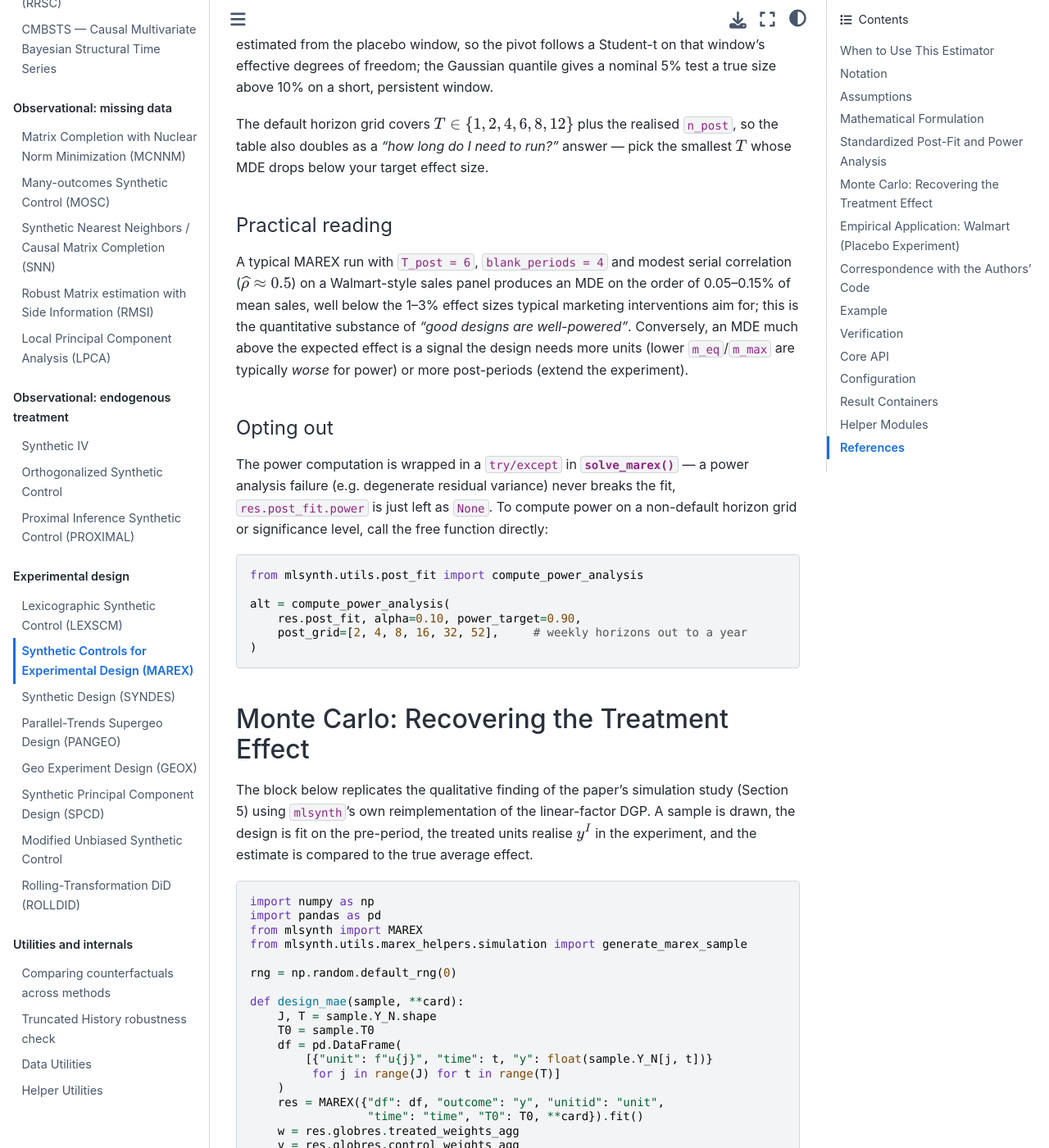
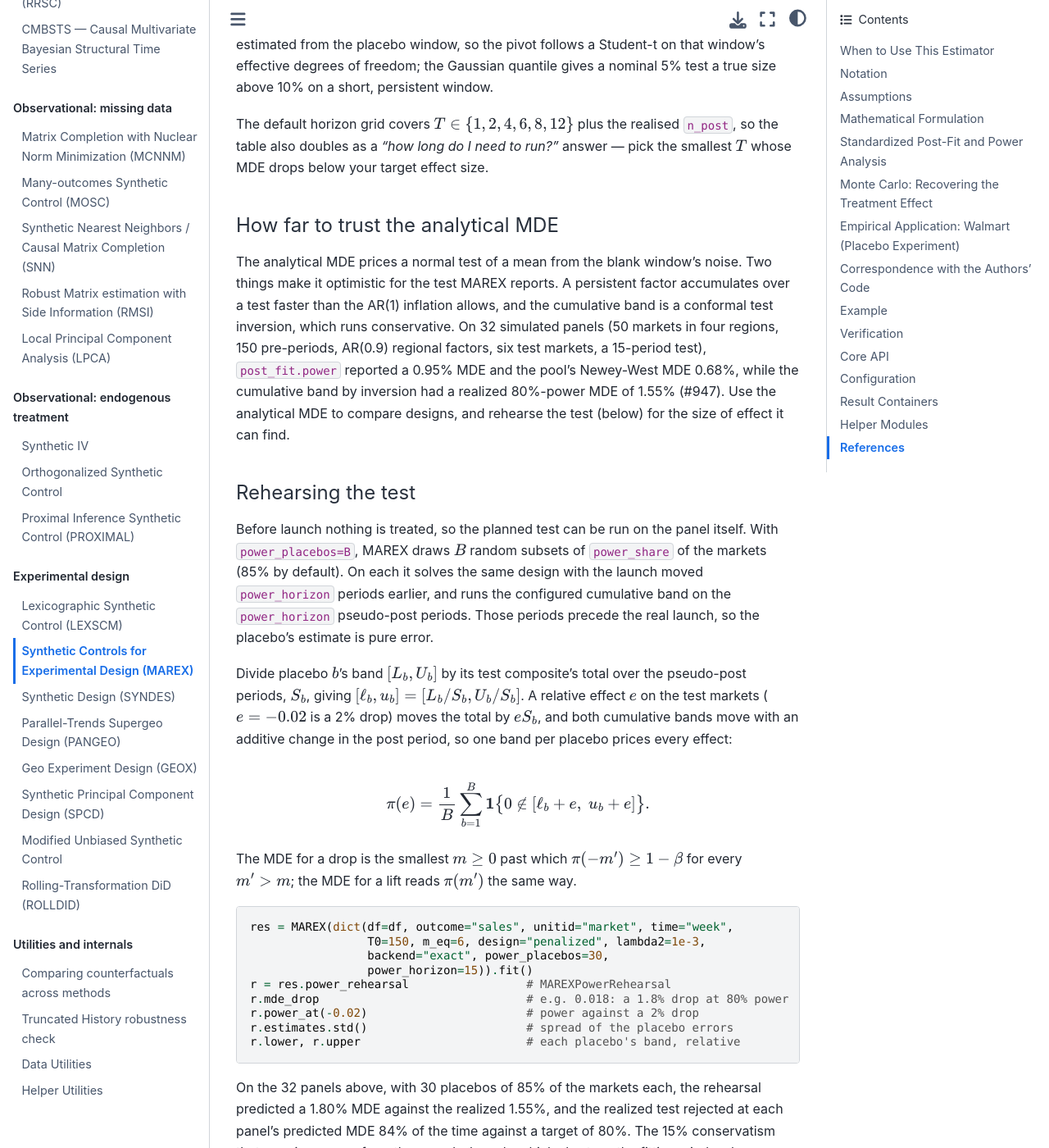
Before and after one commit to jgreathouse9/mlsynth, a Sphinx documentation site: the page built from docs/marex.rst, in a window 1280 px wide and 1400 px high, scrolled down 31841 px. Shown: the whole window at 82% size. Built offline with Sphinx 7.4.7 and the Sphinx Book theme 1.1.4, drawn with Linux system fonts in a browser that asks for light colours; pages that are not in the unit, such as notebooks, are missing from menus; some of the changed text lies outside the part shown.

Commit message:
docs/marex: rehearse the test for its MDE; the analytical MDE is optimistic (#947)
The power section's practical reading promised MDEs of 0.05-0.15% of mean sales.
On 32 simulated panels the analytical MDE was 0.95% (0.68% in the pool) for a
15-period test whose cumulative band by inversion had a realized MDE of 1.55%.
The section now says so, describes power_placebos and its arithmetic, and states
its three limits: it does not rank panels, its placebos drop clusters,
restrictions and budgets, and it costs a design solve per placebo.

Co-Authored-By: Claude Opus 5.5 <noreply@anthropic.com>
Claude-Session: https://claude.ai/code/session_012eUtL6z8zUY8NkURa4Svk7

```diff
--- a/docs/marex.rst
+++ b/docs/marex.rst
@@ -1621,17 +1621,74 @@ realised ``n_post``, so the table also doubles as a *"how long do I need to
 run?"* answer — pick the smallest :math:`T` whose MDE drops below your
 target effect size.
 
-Practical reading
-"""""""""""""""""
-
-A typical MAREX run with ``T_post = 6``, ``blank_periods = 4`` and modest
-serial correlation (:math:`\widehat{\rho} \approx 0.5`) on a Walmart-style sales
-panel produces an MDE on the order of 0.05–0.15% of mean sales, well
-below the 1–3% effect sizes typical marketing interventions aim for; this
-is the quantitative substance of *"good designs are well-powered"*.
-Conversely, an MDE much above the expected effect is a signal the design
-needs more units (lower ``m_eq``/``m_max`` are typically *worse* for power)
-or more post-periods (extend the experiment).
+How far to trust the analytical MDE
+"""""""""""""""""""""""""""""""""""
+
+The analytical MDE prices a normal test of a mean from the blank window's
+noise. Two things make it optimistic for the test MAREX reports. A persistent
+factor accumulates over a test faster than the AR(1) inflation allows, and the
+cumulative band is a conformal test inversion, which runs conservative. On 32
+simulated panels (50 markets in four regions, 150 pre-periods, AR(0.9) regional
+factors, six test markets, a 15-period test), ``post_fit.power`` reported a
+0.95% MDE and the pool's Newey-West MDE 0.68%, while the cumulative band by
+inversion had a realized 80%-power MDE of 1.55% (#947). Use the analytical MDE
+to compare designs, and rehearse the test (below) for the size of effect it can
+find.
+
+Rehearsing the test
+"""""""""""""""""""
+
+Before launch nothing is treated, so the planned test can be run on the panel
+itself. With ``power_placebos=B``, MAREX draws :math:`B` random subsets of
+``power_share`` of the markets (85% by default). On each it solves the same
+design with the launch moved ``power_horizon`` periods earlier, and runs the
+configured cumulative band on the ``power_horizon`` pseudo-post periods. Those
+periods precede the real launch, so the placebo's estimate is pure error.
+
+Divide placebo :math:`b`'s band :math:`[L_b, U_b]` by its test composite's
+total over the pseudo-post periods, :math:`S_b`, giving
+:math:`[\ell_b, u_b] = [L_b / S_b, U_b / S_b]`. A relative effect :math:`e` on
+the test markets (:math:`e = -0.02` is a 2% drop) moves the total by
+:math:`e S_b`, and both cumulative bands move with an additive change in the
+post period, so one band per placebo prices every effect:
+
+.. math::
+
+   \pi(e) = \frac{1}{B} \sum_{b=1}^{B}
+       \mathbf{1}\bigl\{ 0 \notin [\ell_b + e,\; u_b + e] \bigr\}.
+
+The MDE for a drop is the smallest :math:`m \ge 0` past which
+:math:`\pi(-m') \ge 1 - \beta` for every :math:`m' > m`; the MDE for a lift
+reads :math:`\pi(m')` the same way.
+
+.. code-block:: python
+
+   res = MAREX(dict(df=df, outcome="sales", unitid="market", time="week",
+                    T0=150, m_eq=6, design="penalized", lambda2=1e-3,
+                    backend="exact", power_placebos=30,
+                    power_horizon=15)).fit()
+   r = res.power_rehearsal                 # MAREXPowerRehearsal
+   r.mde_drop                              # e.g. 0.018: a 1.8% drop at 80% power
+   r.power_at(-0.02)                       # power against a 2% drop
+   r.estimates.std()                       # spread of the placebo errors
+   r.lower, r.upper                        # each placebo's band, relative
+
+On the 32 panels above, with 30 placebos of 85% of the markets each, the
+rehearsal predicted a 1.80% MDE against the realized 1.55%, and the realized
+test rejected at each panel's predicted MDE 84% of the time against a target
+of 80%. The 15% conservatism that remains comes from the pseudo-launch, which
+shortens the fitting window by ``power_horizon`` periods. With placebos of two
+thirds of the controls the prediction was 2.05%: a placebo's inversion refit
+draws on its own untreated markets, so smaller placebos run wider bands.
+
+Three limits. The rehearsal is a planning number for a design setting: its
+per-panel predictions did not rank panels by their realized error (rank
+correlation -0.07), so it says how sensitive this kind of test is, not how
+precise one launch will be. The placebos keep the design, its penalties, the
+number of test markets, the covariates and the blank window, and drop the
+clusters, the geographic restrictions and the cost budgets, which choose
+markets the placebos do not have. It costs ``power_placebos`` design solves
+and as many cumulative bands, so it runs only when asked.
 
 Opting out
 """"""""""
```
